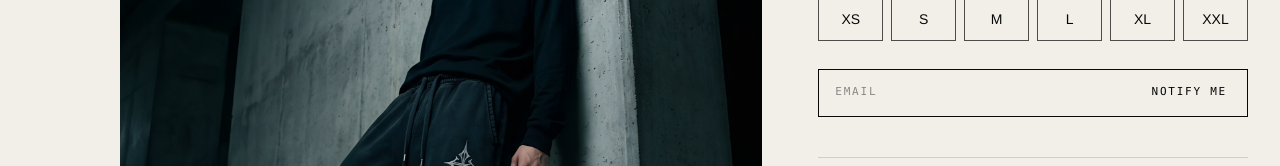
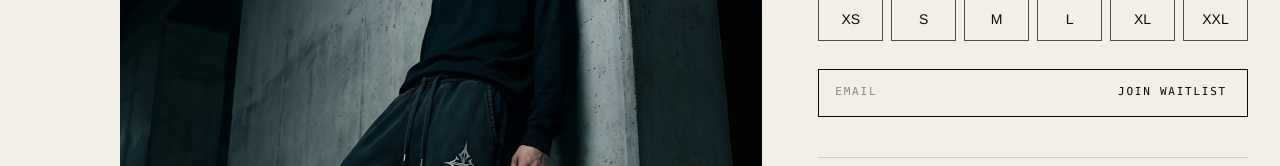
Before and after one commit to racckmike/After-Sin, a Next.js app: page /product/drop-001-discipline-sweatpants in a window 1280 px wide. Shown: the part 406-572 px from the top of the page. Built offline with nearby package versions, Linux system fonts and the light colour scheme.

Commit message:
Rename product notify button to Join Waitlist
Matches the two-word CTA pattern used elsewhere (Shop Drop, Add to
Bag, View Product) and reflects what it actually is now that it's
backed by a real list.

```diff
--- a/components/commerce/ProductInfo.tsx
+++ b/components/commerce/ProductInfo.tsx
@@ -71,7 +71,7 @@ export function ProductInfo({ product, color, onColorChange }: Props) {
         {comingSoon ? (
           notified ? (
             <p className="eyebrow flex h-12 items-center justify-center border border-off-black">
-              We&rsquo;ll email you
+              You&rsquo;re on the waitlist
             </p>
           ) : (
             <>
@@ -101,7 +101,7 @@ export function ProductInfo({ product, color, onColorChange }: Props) {
                 }}
               >
                 <label htmlFor="notify-email" className="sr-only">
-                  Email for notification
+                  Email for waitlist
                 </label>
                 <input
                   id="notify-email"
@@ -118,7 +118,7 @@ export function ProductInfo({ product, color, onColorChange }: Props) {
                   disabled={submitting}
                   className="eyebrow px-5 transition-opacity hover:opacity-60 disabled:opacity-40"
                 >
-                  {submitting ? "…" : "NOTIFY ME"}
+                  {submitting ? "…" : "JOIN WAITLIST"}
                 </button>
               </form>
               {notifyError && <p className="eyebrow mt-2 text-red-800">{notifyError}</p>}
```
